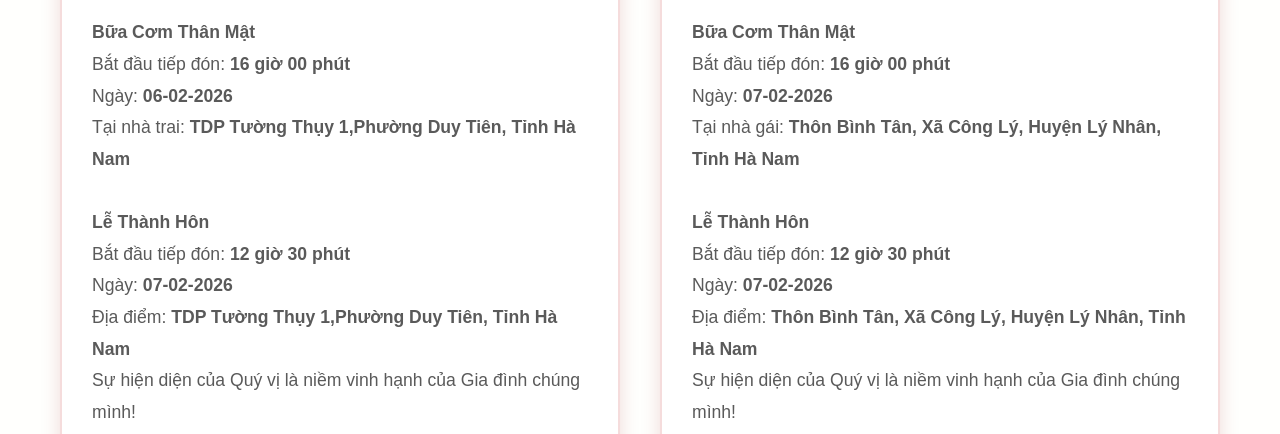
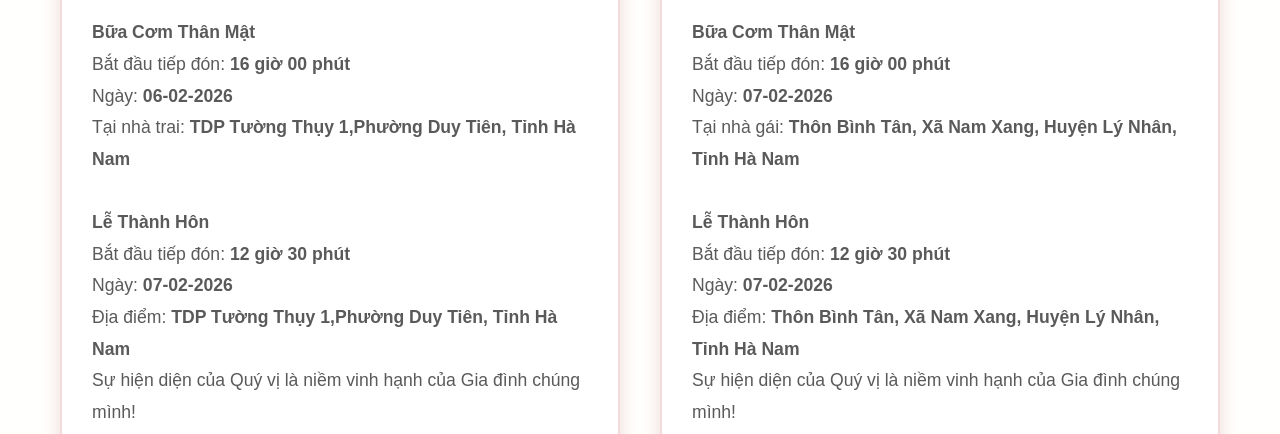
Before and after one commit to xuanktfv-creator/wedding_online, a website: page index.html in a window 1280 px wide. Shown: the part 3048-3482 px from the top of the page. Drawn offline with nearby package versions, Linux system fonts and the light colour scheme.

Commit message:
Update index.html

```diff
--- a/index.html
+++ b/index.html
@@ -1694,14 +1694,14 @@
           <p class="location-description"><strong>Bữa Cơm Thân Mật</strong><br>
           Bắt đầu tiếp đón: <strong>16 giờ 00 phút</strong><br>
           Ngày: <strong>07-02-2026</strong><br>
-          Tại nhà gái: <strong>Thôn Bình Tân, Xã Công Lý, Huyện Lý Nhân, Tỉnh Hà Nam</strong><br>
+          Tại nhà gái: <strong>Thôn Bình Tân, Xã Nam Xang, Huyện Lý Nhân, Tỉnh Hà Nam</strong><br>
 
           <br>
 
           <strong>Lễ Thành Hôn</strong><br>
           Bắt đầu tiếp đón: <strong>12 giờ 30 phút</strong><br>
           Ngày: <strong>07-02-2026</strong><br>
-          Địa điểm: <strong>Thôn Bình Tân, Xã Công Lý, Huyện Lý Nhân, Tỉnh Hà Nam</strong><br>
+          Địa điểm: <strong>Thôn Bình Tân, Xã Nam Xang, Huyện Lý Nhân, Tỉnh Hà Nam</strong><br>
           Sự hiện diện của Quý vị là niềm vinh hạnh của Gia đình chúng mình!
 
         </p>
```
